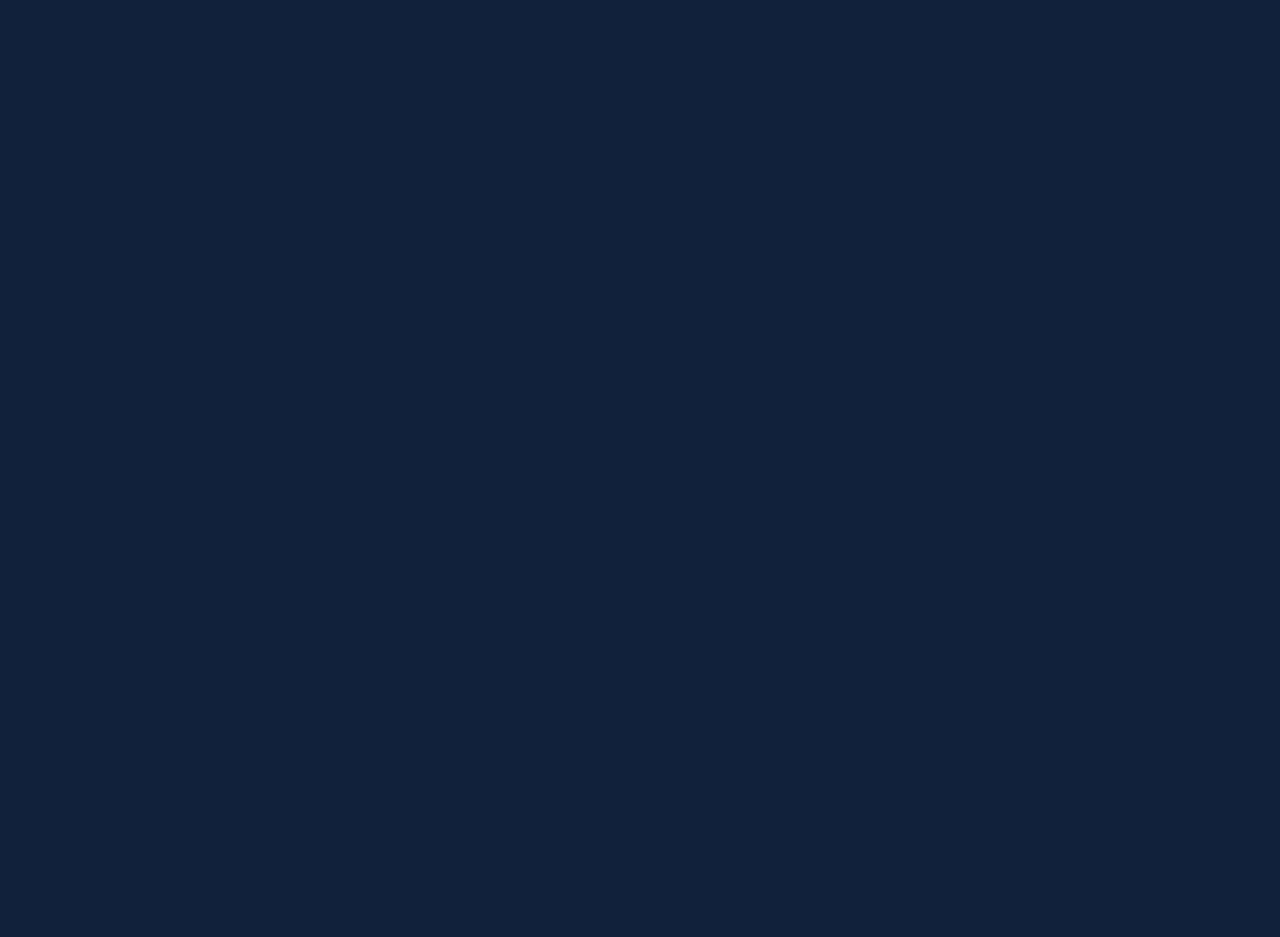
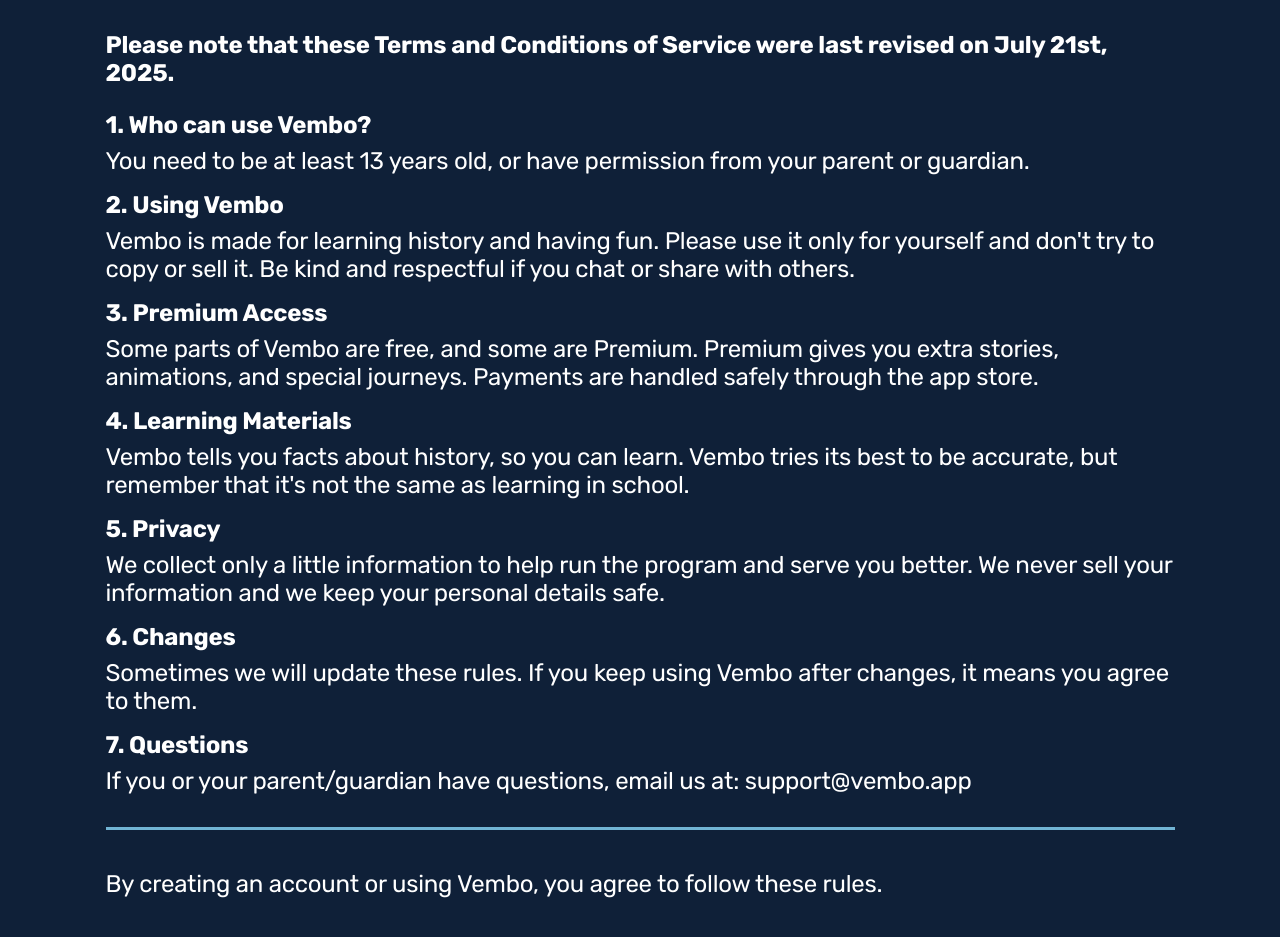
Before and after one commit to Kicked-Out/VemboWeb, a React (Vite) app: page /terms in a window 1280 px wide. Before the commit this address had no page. Shown: the part 351-1288 px from the top of the page. Before the commit the page ends 800 px from the top, so only its background shows below. Built offline with nearby package versions, Linux system fonts and the light colour scheme.

Commit message:
Add centered terms page with styled content

```diff
--- a/src/App.tsx
+++ b/src/App.tsx
@@ -6,7 +6,6 @@ import Lesson from "./pages/Lesson";
 import NotFound from "./pages/NotFound";
 import NavBar from "./components/navigation/navBar";
 import Header from "./components/header/header";
-import Footer from "./components/footer/footer";
 import Registration from "./pages/auth/Registration";
 import Login from "./pages/auth/Login";
 import ForgotPassword from "./pages/auth/ForgotPassword";
@@ -16,6 +15,7 @@ import { Provider } from "react-redux";
 import { store } from "./slices/store";
 import EmailConfirmation from "./pages/auth/EmailConfirmation";
 import About from "./pages/About";
+import Terms from "./pages/Terms";
 
 function App() {
     return (
@@ -40,6 +40,7 @@ function App() {
                         <Route path="/reset-password" element={<ResetPassword />} />
                         <Route path="/password-updated" element={<PasswordUpdated/>} />
                         <Route path="/about" element={<About />} />
+                        <Route path="/terms" element={<Terms />} />
                     </Routes>
 
                     {/* <Footer /> */}
--- /dev/null
+++ b/src/pages/Terms.tsx
@@ -0,0 +1,71 @@
+import React from "react";
+
+export default function Terms() {
+    return (
+        <div className="terms-page">
+            <div className="terms-container">
+                <h1 className="terms-title">
+                    Terms and Conditions of Service for <span className="terms-title-accent">Young Explorers</span>
+                </h1>
+                <p className="terms-subtitle">
+                    Please note that these Terms and Conditions of Service were last revised on July 21st, 2025.
+                </p>
+
+                <div className="terms-item">
+                    <h2 className="terms-item-heading">1. Who can use Vembo?</h2>
+                    <p className="terms-item-description">
+                        You need to be at least 13 years old, or have permission from your parent or guardian.
+                    </p>
+                </div>
+
+                <div className="terms-item">
+                    <h2 className="terms-item-heading">2. Using Vembo</h2>
+                    <p className="terms-item-description">
+                        Vembo is made for learning history and having fun. Please use it only for yourself and don't try to copy or sell it. Be kind and respectful if you chat or share with others.
+                    </p>
+                </div>
+
+                <div className="terms-item">
+                    <h2 className="terms-item-heading">3. Premium Access</h2>
+                    <p className="terms-item-description">
+                        Some parts of Vembo are free, and some are Premium. Premium gives you extra stories, animations, and special journeys. Payments are handled safely through the app store.
+                    </p>
+                </div>
+
+                <div className="terms-item">
+                    <h2 className="terms-item-heading">4. Learning Materials</h2>
+                    <p className="terms-item-description">
+                        Vembo tells you facts about history, so you can learn. Vembo tries its best to be accurate, but remember that it's not the same as learning in school.
+                    </p>
+                </div>
+
+                <div className="terms-item">
+                    <h2 className="terms-item-heading">5. Privacy</h2>
+                    <p className="terms-item-description">
+                        We collect only a little information to help run the program and serve you better. We never sell your information and we keep your personal details safe.
+                    </p>
+                </div>
+
+                <div className="terms-item">
+                    <h2 className="terms-item-heading">6. Changes</h2>
+                    <p className="terms-item-description">
+                        Sometimes we will update these rules. If you keep using Vembo after changes, it means you agree to them.
+                    </p>
+                </div>
+
+                <div className="terms-item">
+                    <h2 className="terms-item-heading">7. Questions</h2>
+                    <p className="terms-item-description">
+                        If you or your parent/guardian have questions, email us at: support@vembo.app
+                    </p>
+                </div>
+
+                <div className="terms-divider" />
+
+                <p className="terms-bottom">
+                    By creating an account or using Vembo, you agree to follow these rules.
+                </p>
+            </div>
+        </div>
+    );
+}
--- a/src/styles/global.css
+++ b/src/styles/global.css
@@ -820,3 +820,88 @@ body {
   line-height:normal;
   letter-spacing:-0.32px;
 }
+
+/* Terms Page */
+.terms-page{
+  width:100%;
+  display:flex;
+  flex-direction:column;
+  align-items:center;
+}
+
+.terms-container{
+  width:1069px;
+}
+
+.terms-title{
+  margin-top:47px;
+  margin-bottom:32px;
+  color:#FFF;
+  font-family:"Rubik";
+  font-size:40px;
+  font-style:normal;
+  font-weight:700;
+  line-height:normal;
+  letter-spacing:-0.4px;
+}
+
+.terms-title-accent{
+  color:var(--Glacier-Blue, #71B4D4);
+  display:block;
+}
+
+.terms-subtitle{
+  margin-top:0px;
+  margin-bottom:24px;
+  color:#FFF;
+  font-family:"Rubik";
+  font-size:24px;
+  font-style:normal;
+  font-weight:700;
+  line-height:normal;
+  letter-spacing:-0.24px;
+}
+
+.terms-item-heading{
+  margin-top:0px;
+  margin-bottom:8px;
+  color:#FFF;
+  font-family:"Rubik";
+  font-size:24px;
+  font-style:normal;
+  font-weight:700;
+  line-height:normal;
+  letter-spacing:-0.24px;
+}
+
+.terms-item-description{
+  margin-top:0px;
+  margin-bottom:16px;
+  color:#FFF;
+  font-family:"Rubik";
+  font-size:24px;
+  font-style:normal;
+  font-weight:400;
+  line-height:normal;
+  letter-spacing:-0.24px;
+}
+
+.terms-divider{
+  margin-top:32px;
+  margin-bottom:40px;
+  width:1069px;
+  height:3px;
+  background:#71B4D4;
+}
+
+.terms-bottom{
+  margin-top:0px;
+  margin-bottom:102px;
+  color:#FFF;
+  font-family:"Rubik";
+  font-size:24px;
+  font-style:normal;
+  font-weight:400;
+  line-height:normal;
+  letter-spacing:-0.24px;
+}
```
